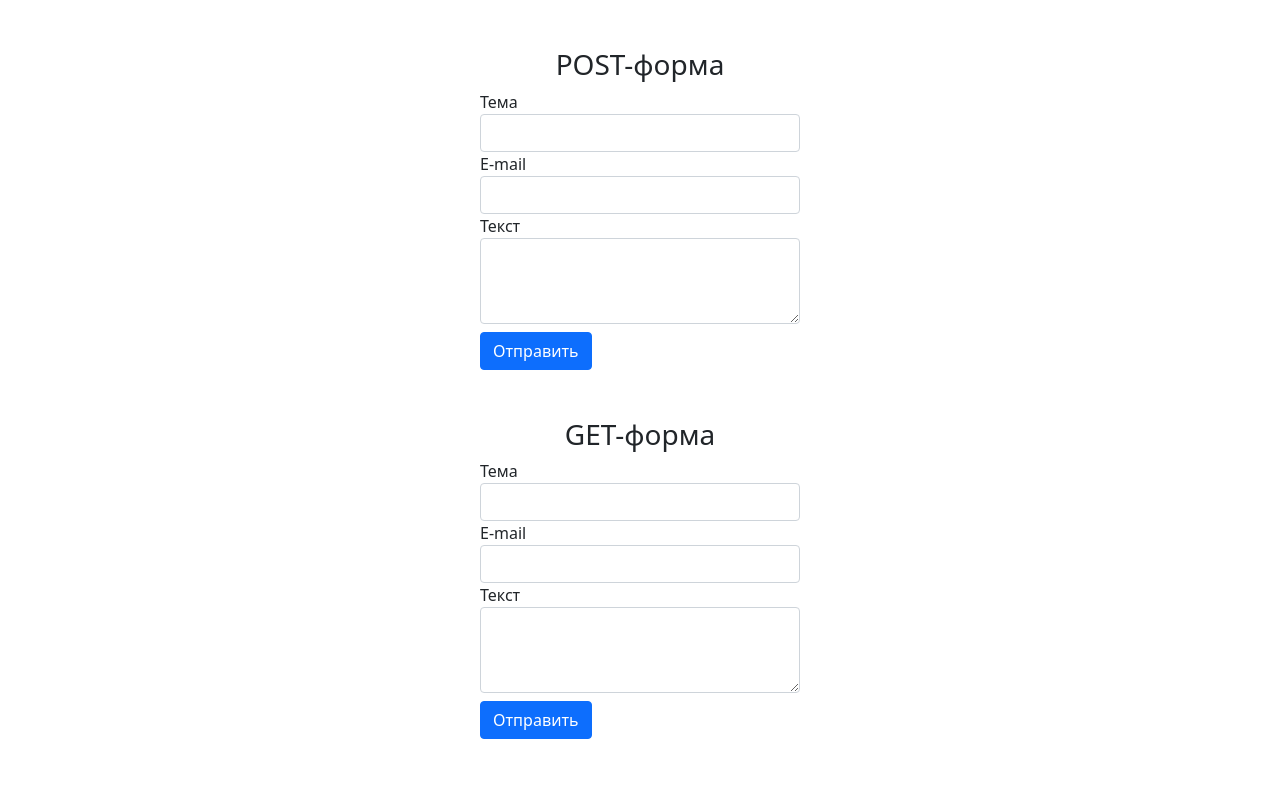
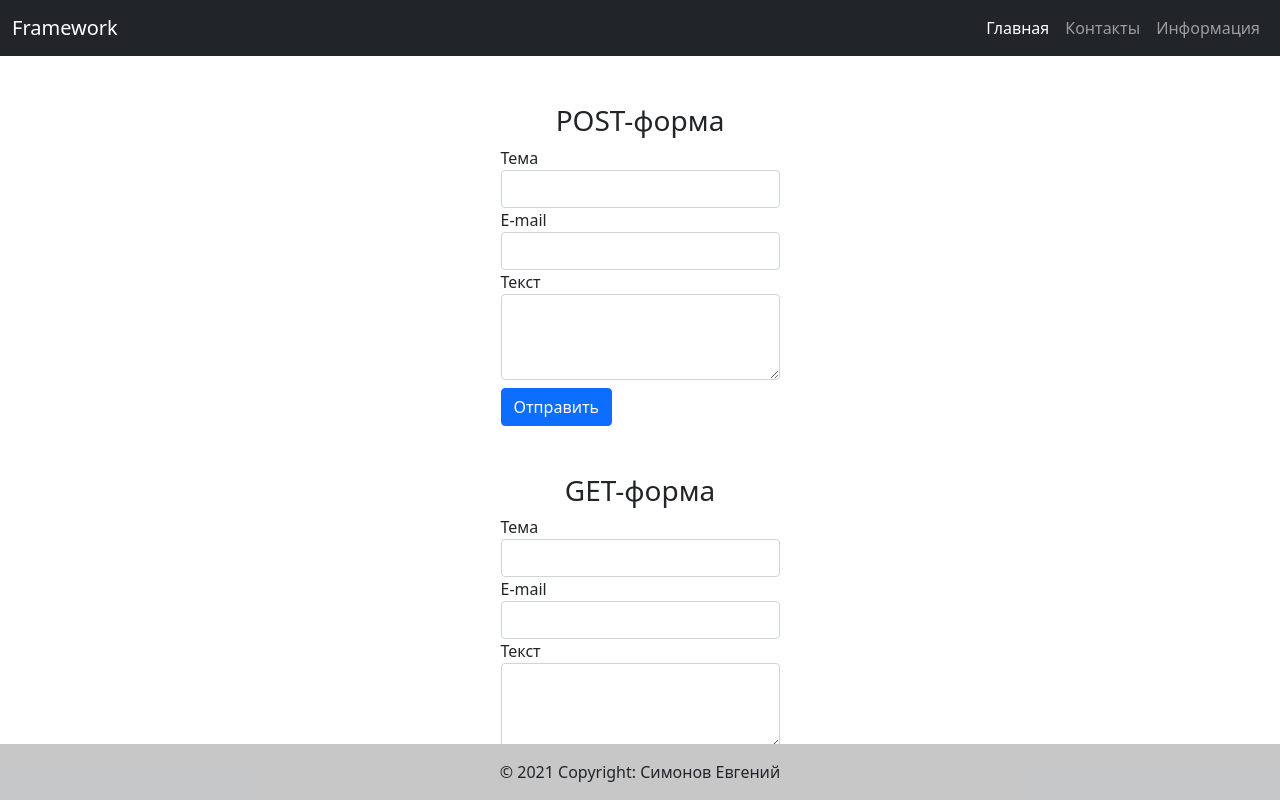
Before and after one commit to isenhaim/framework, a Python web app: template templates/contacts.html in a window 1280 px wide. Run offline with Jinja, Linux system fonts and the light colour scheme; the template is opened without the code that fills it, so the values that code supplies are empty.

Commit message:
Add base template and include template

```diff
--- /dev/null
+++ b/templates/base.html
@@ -0,0 +1,23 @@
+<!DOCTYPE html>
+<html lang="en">
+<head>
+    <meta charset="utf-8">
+    <meta name="viewport" content="width=device-width, initial-scale=1">
+    <title>Main Page Framework</title>
+
+    <!-- Bootstrap core CSS -->
+    <link href="https://cdn.jsdelivr.net/npm/bootstrap@5.0.0-beta1/dist/css/bootstrap.min.css" rel="stylesheet"
+          integrity="sha384-giJF6kkoqNQ00vy+HMDP7azOuL0xtbfIcaT9wjKHr8RbDVddVHyTfAAsrekwKmP1" crossorigin="anonymous">
+</head>
+
+<body>
+{% include "include/include-menu.html" %}
+
+<div class="container">
+    {% block body %}
+    {% endblock %}
+</div>
+
+{% include "include/include-footer.html" %}
+</body>
+</html>
--- a/templates/contacts.html
+++ b/templates/contacts.html
@@ -1,13 +1,5 @@
-<!DOCTYPE html>
-<html lang="en">
-<head>
-    <link href="https://cdn.jsdelivr.net/npm/bootstrap@5.0.0-beta1/dist/css/bootstrap.min.css" rel="stylesheet"
-          integrity="sha384-giJF6kkoqNQ00vy+HMDP7azOuL0xtbfIcaT9wjKHr8RbDVddVHyTfAAsrekwKmP1" crossorigin="anonymous">
-    <meta charset="UTF-8">
-    <title>Contacts</title>
-
-</head>
-<body>
+{% extends "base.html" %}
+{% block body %}
 <div class="w-25 mx-auto mt-5">
     <h3 class="text-center">POST-форма</h3>
     <form method="POST">
@@ -46,7 +38,4 @@
         <button class="btn btn-primary mt-2" type="submit">Отправить</button>
     </form>
 </div>
-
-
-</body>
-</html>
+{% endblock %}
--- /dev/null
+++ b/templates/include/include-footer.html
@@ -0,0 +1,6 @@
+<footer class="bg-light text-center text-lg-start" style="position: absolute; bottom: 0; width: 100%">
+  <div class="text-center p-3" style="background-color: rgba(0, 0, 0, 0.2)">
+    © 2021 Copyright:
+    <a class="text-dark" href="#" style="text-decoration: none;">Симонов Евгений</a>
+  </div>
+</footer>
--- /dev/null
+++ b/templates/include/include-menu.html
@@ -0,0 +1,22 @@
+<nav class="navbar navbar-expand-lg navbar-dark bg-dark">
+    <div class="container-fluid">
+        <a class="navbar-brand" href="#">Framework</a>
+        <button class="navbar-toggler">
+            <span class="navbar-toggler-icon"></span>
+        </button>
+
+        <div class="navbar-right">
+            <ul class="navbar-nav navbar-right mr-auto mb-2 mb-lg-0">
+                <li class="nav-item">
+                    <a class="nav-link active" aria-current="page" href="/">Главная</a>
+                </li>
+                <li class="nav-item">
+                    <a class="nav-link" href="/contact/">Контакты</a>
+                </li>
+                <li class="nav-item">
+                    <a class="nav-link" href="/about/">Информация</a>
+                </li>
+            </ul>
+        </div>
+    </div>
+</nav>
```
Also changed, not shown: src/core.py (+6 -8 lines), src/render.py (+5 -5 lines), src/views.py (+14 -14 lines), templates/about.html (+4 -10 lines), templates/index.html (+4 -11 lines), templates/css/style.css (added).
